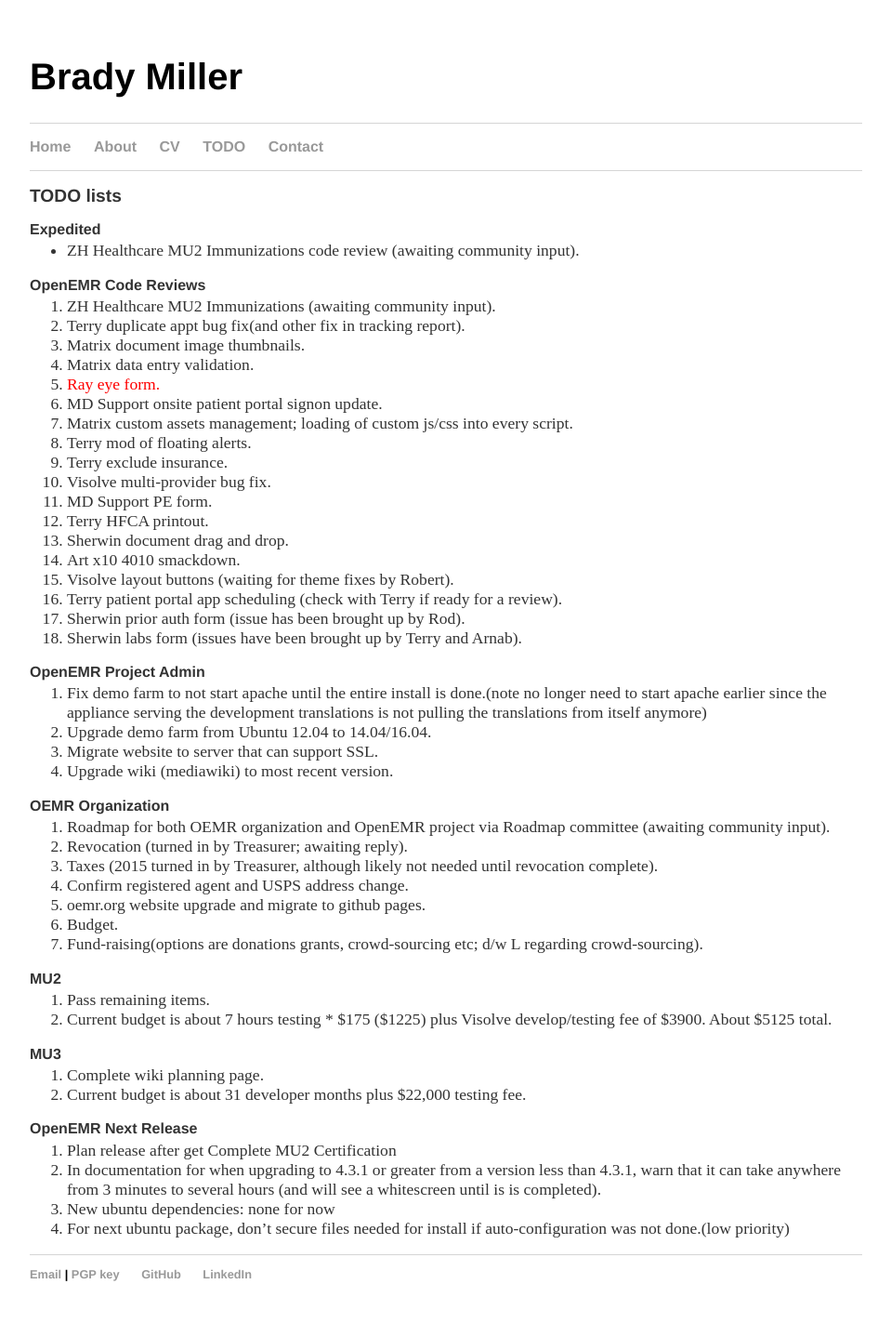
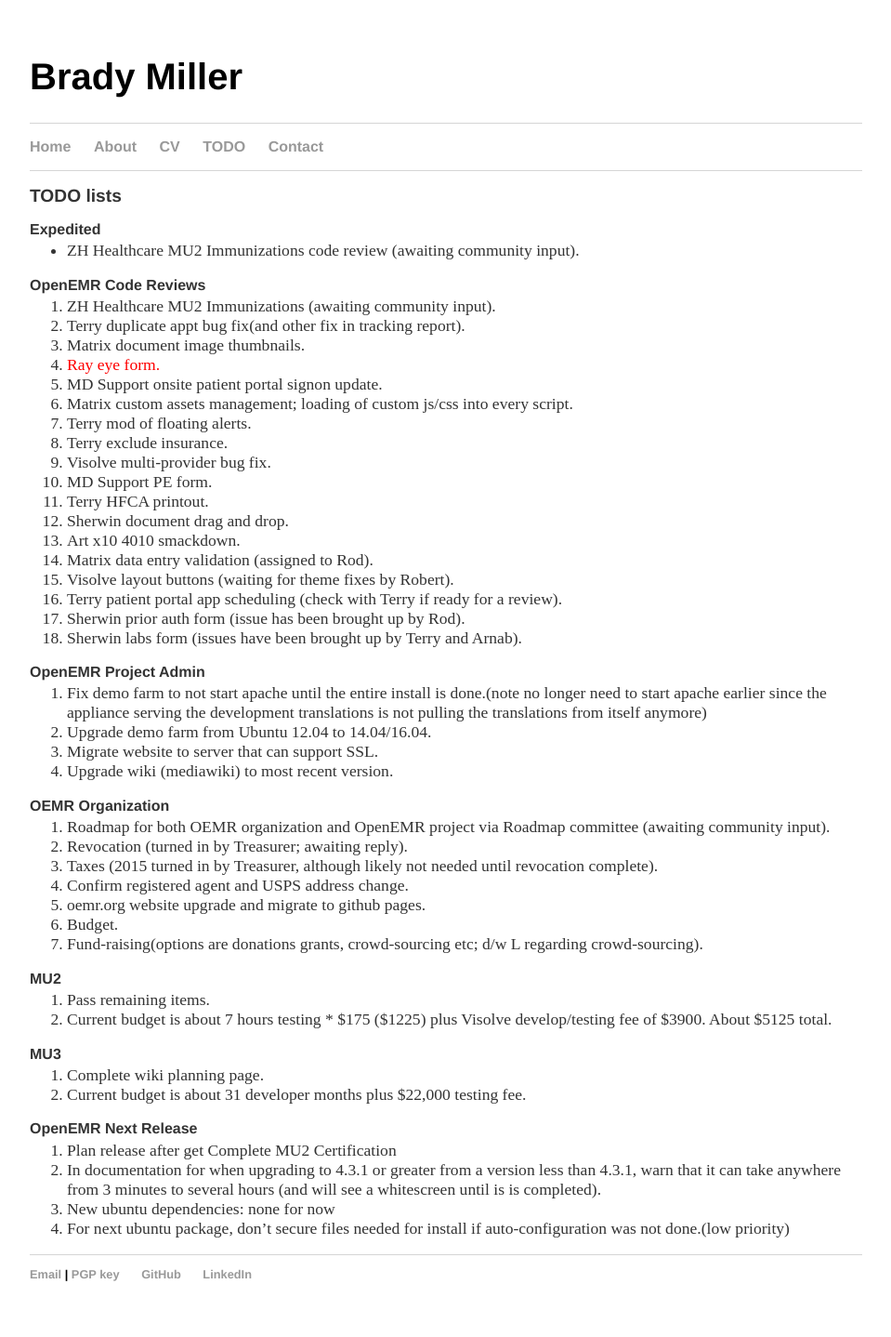
Before and after one commit to bradymiller/bradymiller.github.io, a Jekyll site: the page built from todo/index.md, in a window 1280 px wide. Shown: the whole page at 93% size, without its empty margins (160-1119 px from the left). Built offline with Jekyll 4.4.1, drawn with Linux system fonts in a browser that asks for light colours; some of the changed lines change nothing that is shown.

Commit message:
Update todo list

```diff
--- a/todo/index.md
+++ b/todo/index.md
@@ -10,7 +10,6 @@
 1. ZH Healthcare MU2 Immunizations (awaiting community input).
 1. Terry duplicate appt bug fix(and other fix in tracking report).
 1. Matrix document image thumbnails.
-1. Matrix data entry validation.
 1. <span style="color: red">Ray eye form.</span>
 1. MD Support onsite patient portal signon update.
 1. Matrix custom assets management; loading of custom js/css into every script.
@@ -21,6 +20,7 @@
 1. Terry HFCA printout.
 1. Sherwin document drag and drop.
 1. Art x10 4010 smackdown.
+1. Matrix data entry validation (assigned to Rod).
 1. Visolve layout buttons (waiting for theme fixes by Robert).
 1. Terry patient portal app scheduling (check with Terry if ready for a review).
 1. Sherwin prior auth form (issue has been brought up by Rod).
```
